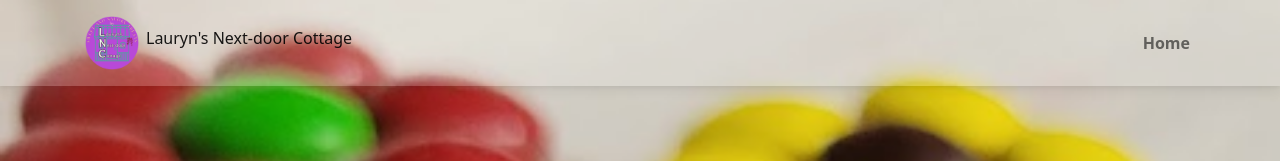
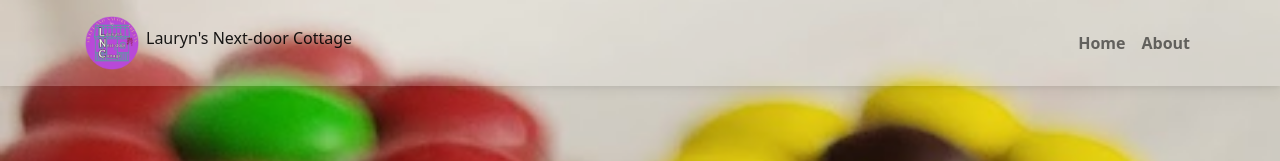
Before and after one commit to JRCcoding/lnctreats, a React (Create React App) app: page / in a window 1280 px wide. Shown: the top 161 px of the page. Built offline with nearby package versions, Linux system fonts and the light colour scheme.

Commit message:
before nav hamburger

```diff
--- a/src/Components/Navi.js
+++ b/src/Components/Navi.js
@@ -23,7 +23,7 @@ function Navi() {
           <Navbar.Collapse id='basic-navbar-nav'>
             <Nav className='ms-auto navlinks'>
               <Nav.Link href='#intro'>Home</Nav.Link>
-              {/* <Nav.Link href='#about'>About</Nav.Link> */}
+              <Nav.Link href='#about'>About</Nav.Link>
               {/* <NavDropdown title='Dropdown' id='basic-nav-dropdown'>
                 <NavDropdown.Item href='#action/3.1'>Action</NavDropdown.Item>
                 <NavDropdown.Item href='#action/3.2'>
```
